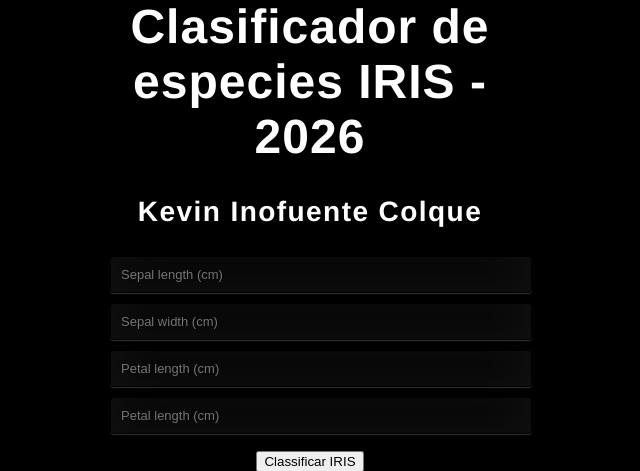
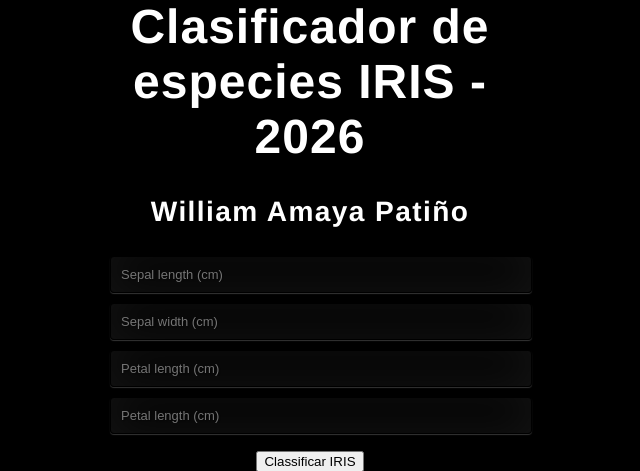
Before and after one commit to waamayap/Problema-Iris-ML-Flask, a Flask app: page / in a window 1280 px wide. Shown: the part 203-674 px from the top of the page, without its empty margins (380-1020 px from the left). Run offline with Flask 3, Linux system fonts and the light colour scheme; parts of the project's set-up code (start-up, migrations or seed data) failed here and were passed over.

Commit message:
Actualiza nombre en la interfaz

```diff
--- a/templates/index.html
+++ b/templates/index.html
@@ -14,7 +14,7 @@
 <body style="background: #000;">
  <div class="login">
 	<h1>Clasificador de especies IRIS - 2026</h1>
-  <h3>Kevin Inofuente Colque</h3>
+  <h3>William Amaya Patiño</h3>
 
      <!-- Main Input For Receiving Query to our ML -->
     <form action="{{ url_for('predict')}}" method="post">
```
